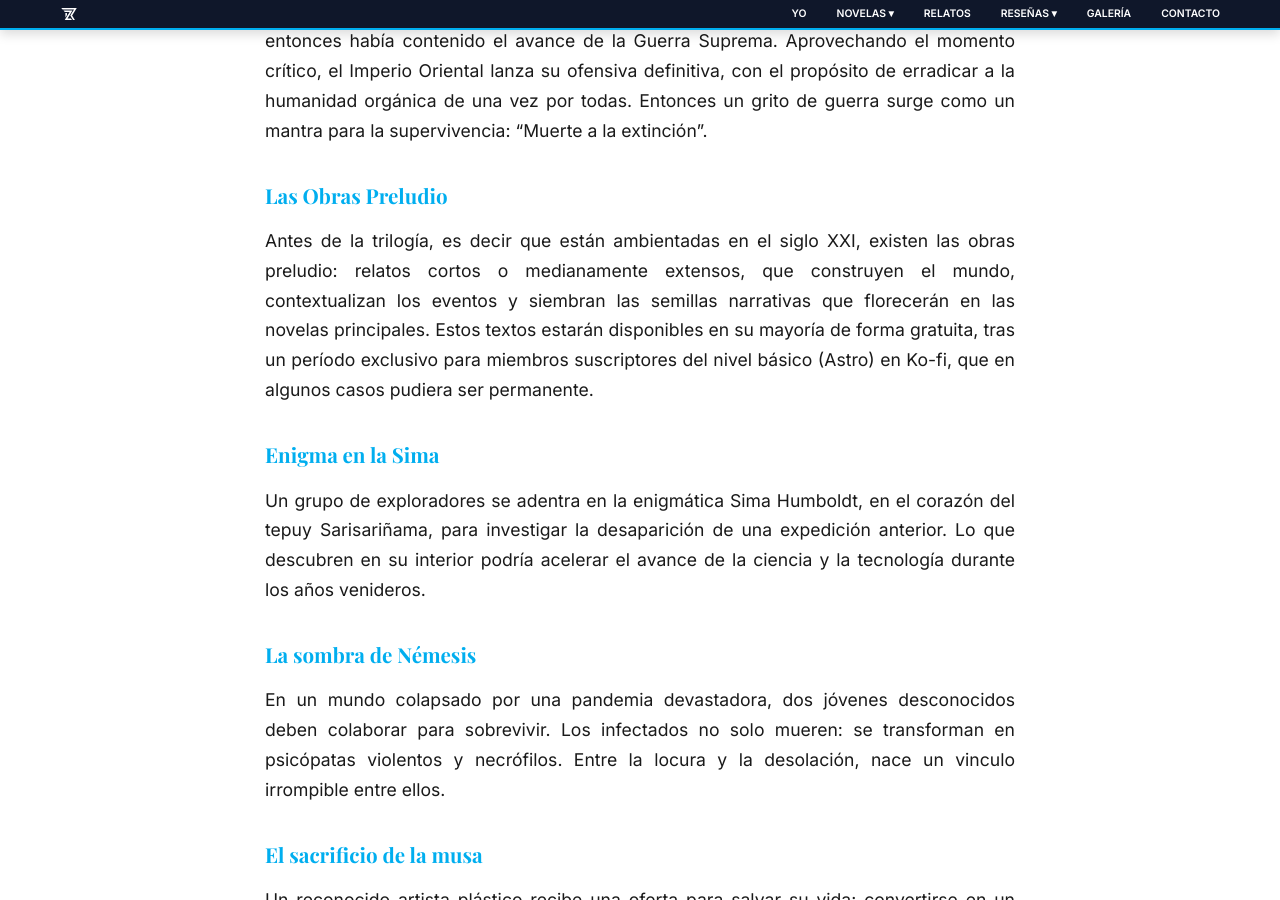
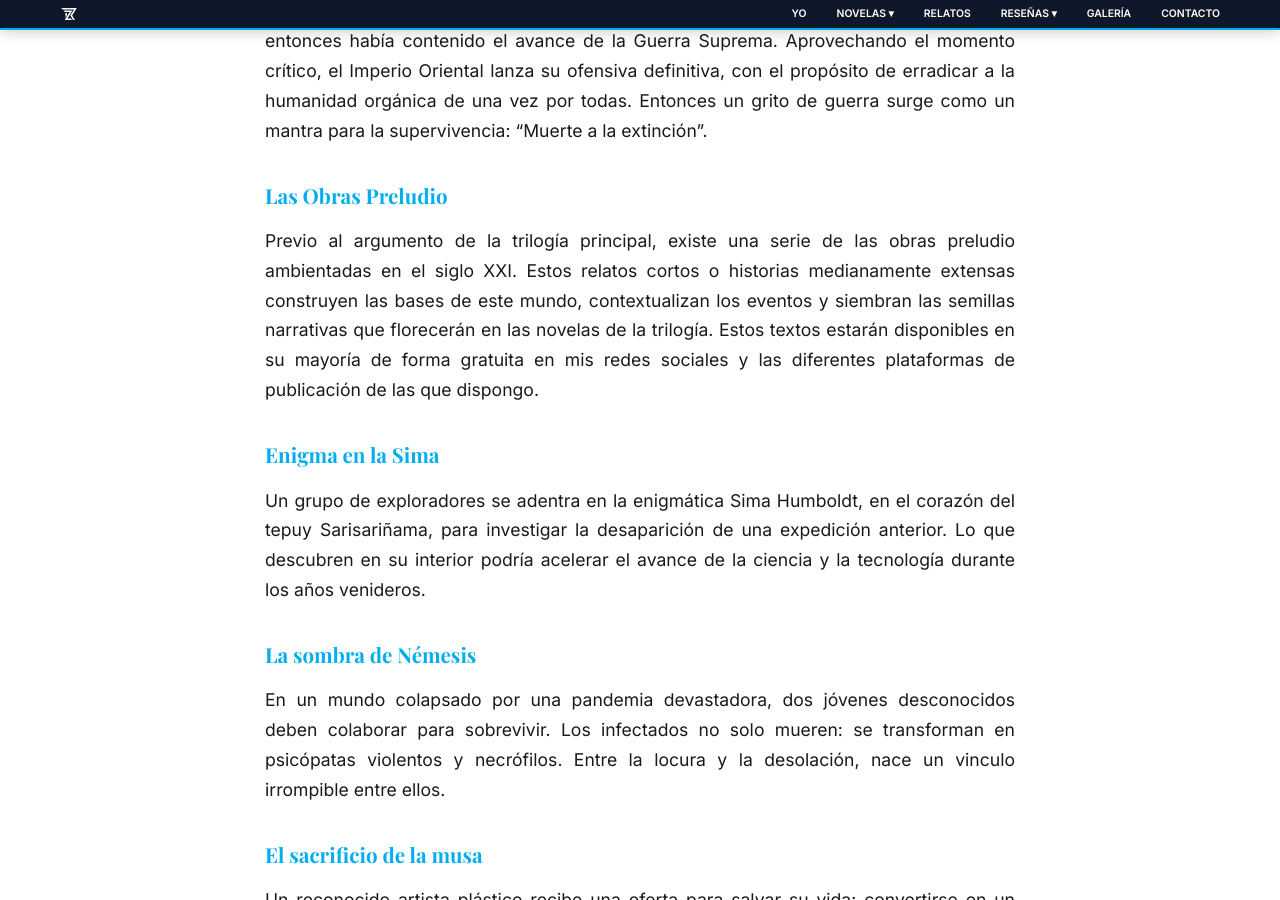
Before and after one commit to rotsenzemog/rotsenzemog.github.io, a Jekyll site: the page built from pages/saga-genesis.md, in a window 1280 px wide and 900 px high, scrolled down 1815 px. Built offline with Jekyll 4.4.1, drawn with Linux system fonts in a browser that asks for light colours; comment, search, counter and statistics services are not loaded.

Commit message:
Update prelude works description in saga-genesis.md
Revised the description of the prelude works to clarify their context and availability.

```diff
--- a/pages/saga-genesis.md
+++ b/pages/saga-genesis.md
@@ -37,7 +37,7 @@ Las divisiones internas y los enfrentamientos entre facciones de la sociedad bio
 
 ### Las Obras Preludio
 
-Antes de la trilogía, es decir que están ambientadas en el siglo XXI, existen las obras preludio: relatos cortos o medianamente extensos, que construyen el mundo, contextualizan los eventos y siembran las semillas narrativas que florecerán en las novelas principales. Estos textos estarán disponibles en su mayoría de forma gratuita, tras un período exclusivo para miembros suscriptores del nivel básico (Astro) en Ko-fi, que en algunos casos pudiera ser permanente.
+Previo al argumento de la trilogía principal, existe una serie de las obras preludio ambientadas en el siglo XXI. Estos relatos cortos o historias medianamente extensas construyen las bases de este mundo, contextualizan los eventos y siembran las semillas narrativas que florecerán en las novelas de la trilogía. Estos textos estarán disponibles en su mayoría de forma gratuita en mis redes sociales y las diferentes plataformas de publicación de las que dispongo.
 
 ### Enigma en la Sima
 
```
